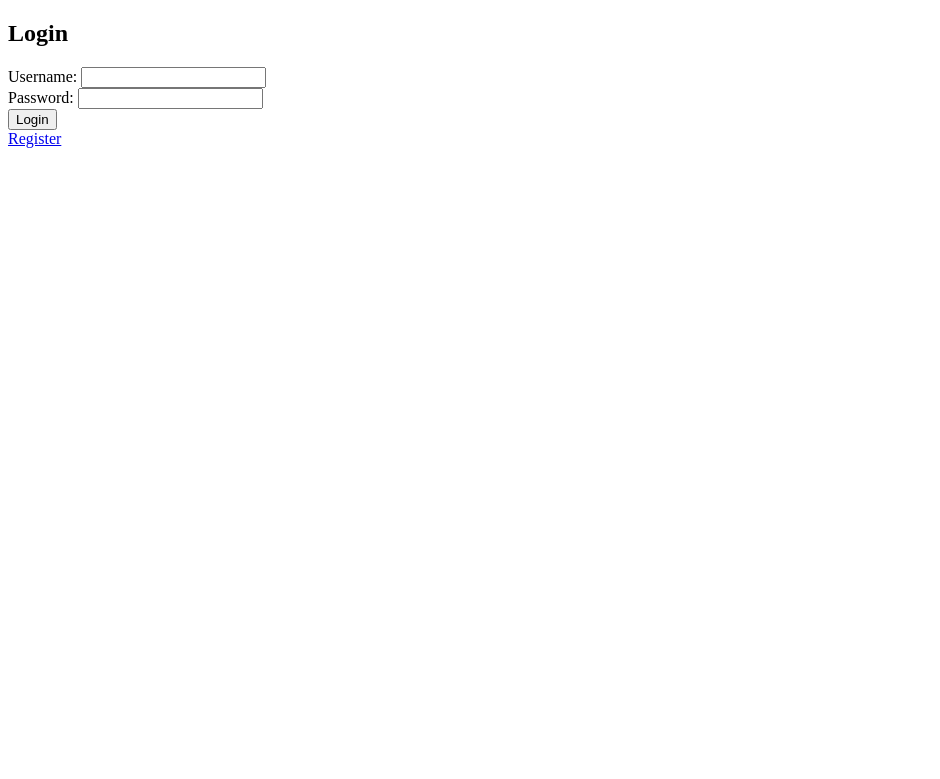
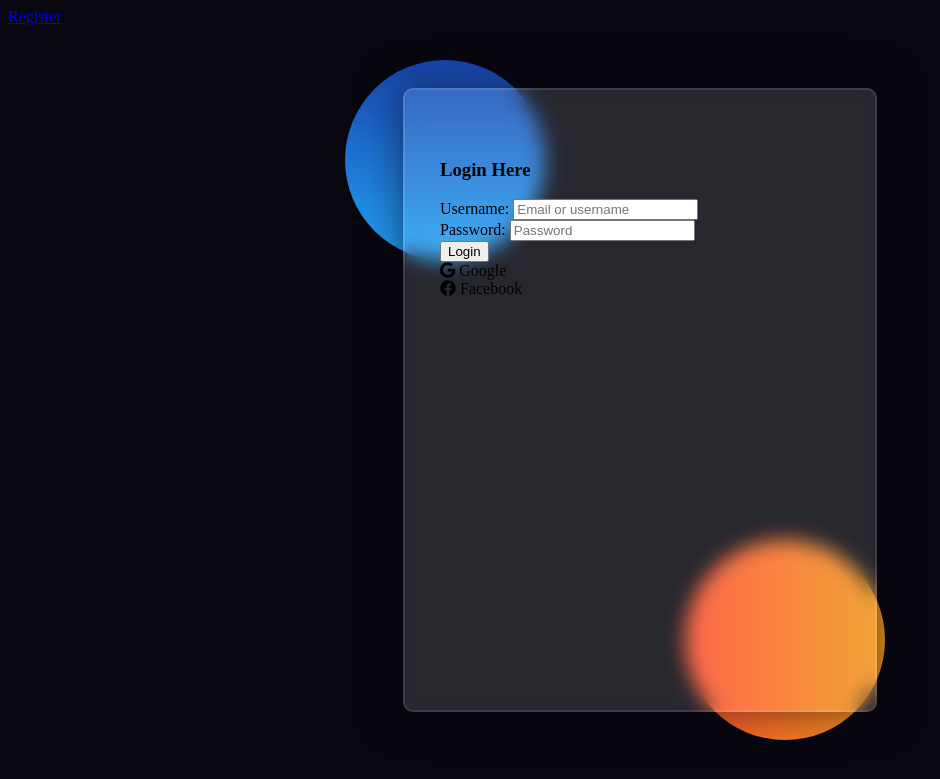
Before and after one commit to moenga60/masomo_dash, a Django app: page /accounts/login/ in a window 1280 px wide. Shown: the top 779 px of the page, without its empty margins (0-940 px from the left). Run offline with Django 5.2, Linux system fonts and the light colour scheme.

Commit message:
login styling

```diff
--- /dev/null
+++ b/users/static/login.css
@@ -0,0 +1,56 @@
+*:before,
+*:afer{
+    padding: 0;
+    margin: 0;
+    box-sizing: border-box;
+}
+body{
+    background-color: #080710;
+}
+.background{
+    width: 430px;
+    height: 520px;
+    position: absolute;
+    transform: translate(-50%,-50%);
+    left: 50%;
+    top: 50%;
+}
+.background .shape{
+    height: 200px;
+    width: 200px;
+    position: absolute;
+    border-radius: 50%;
+}
+.shape:first-child{
+    background: linear-gradient(
+        #1845ad,
+        #23a2f6
+    );
+    left: -80px;
+    top: -80px;
+
+}
+.shape:last-child{
+    background: linear-gradient(
+        to right,
+        #ff512f,
+        #f09819
+    );
+    right: -30px;
+    bottom: -80px;
+}
+
+form{
+    height: 520px;
+    width: 400px;
+    background-color: rgba(255,255,255,0.13);
+    position: absolute;
+    transform: translate(-50%,-50%);
+    top: 50%;
+    left: 50%;
+    border-radius: 10px;
+    backdrop-filter: blur(10px);
+    border: 2px solid rgba(255,255,255,0.1);
+    box-shadow: 0 0 40px rgba(8,7,16,0.6);
+    padding: 50px 35px;
+}
--- a/users/templates/login.html
+++ b/users/templates/login.html
@@ -1,13 +1,20 @@
+{% load static %}
+
 <!DOCTYPE html>
 <html>
 <head>
+    <link rel="preconnect" href="https://fonts.gstatic.com">
+    <link rel="stylesheet" href="https://cdnjs.cloudflare.com/ajax/libs/font-awesome/5.15.4/css/all.min.css">
+    <link href="https://fonts.googleapis.com/css2?family=Poppins:wght@300;500;600&display=swap" rel="stylesheet">
+    <link rel="stylesheet" href="{% static 'login.css' %}">
     <title>Login</title>
 </head>
 <body>
-    <h2>Login</h2>
-    <!-- {% if error %}
-        <p style="color: red;">{{ error }}</p>
-    {% endif %} -->
+    <div class="background">
+        <div class="shape"></div>
+        <div class="shape"></div>
+
+    </div>
     {% if messages %}
        <ul>
         {% for message in messages %}
@@ -17,11 +24,18 @@
     {% endif %}
     <form method="post">
         {% csrf_token %}
+        <h3>Login Here</h3>
         <label for="username">Username:</label>
-        <input type="text" name="username" required><br>
+        <input type="text" placeholder="Email or username" name="username" id="username" required><br>
+
         <label for="password">Password:</label>
-        <input type="password" name="password" required><br>
+        <input type="password" placeholder="Password" name="password" id="password" required><br>
         <button type="submit">Login</button>
+
+        <div class="social">
+            <div class="go"><i class="fab fa-google"></i> Google</div>
+            <div class="fb"><i class="fab fa-facebook"></i> Facebook</div>
+        </div>
 
     </form>
     <a href="{% url 'register' %}">Register</a>
```
Also changed, not shown: db.sqlite3.
